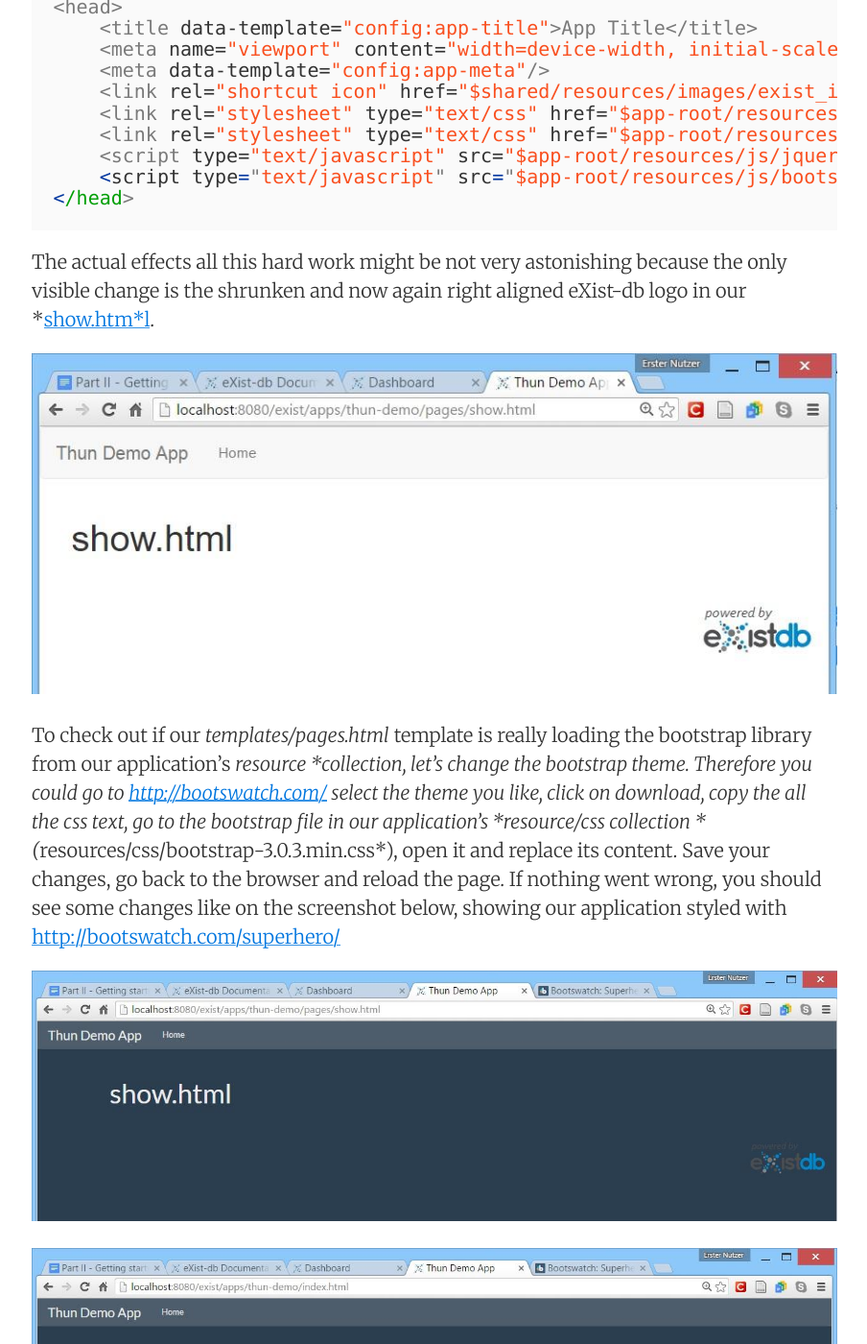
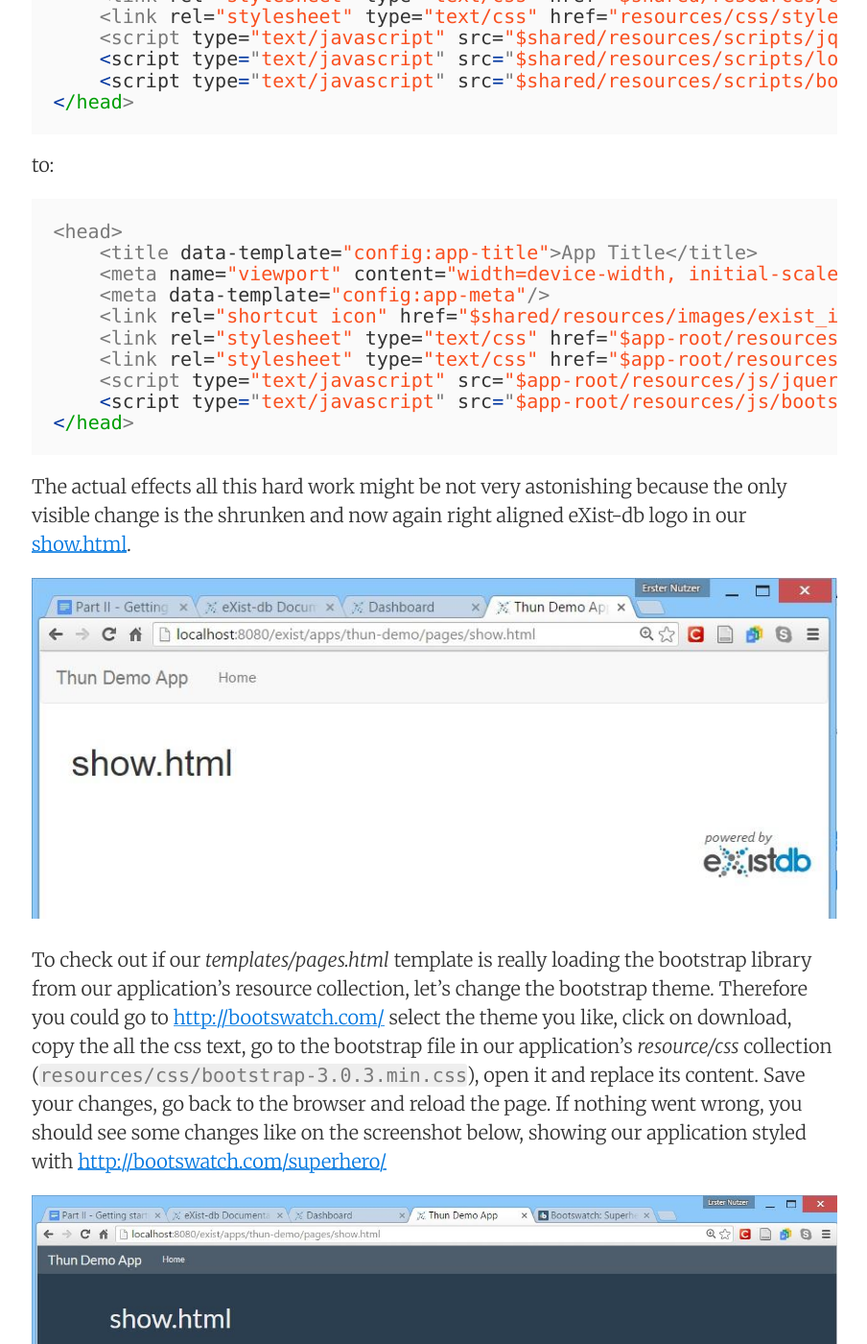
Before and after one commit to acdh-oeaw/generic-de-web-app, a Jekyll site: the page built from _posts/2016-08-11-part-2-getting-started.md, in a window 1280 px wide and 1400 px high, scrolled down 14525 px. Shown: the whole window at 96% size, without its empty margins (187-1091 px from the left). Built offline with Jekyll 4.4.1, drawn with Linux system fonts in a browser that asks for light colours; some of the changed text lies outside the part shown.

````diff
--- a/_config.yml
+++ b/_config.yml
@@ -3,8 +3,8 @@ title:       Create a Digital Edition Web-App
 email:       your_email@example.com
 author:      Peter Andorfer
 description: "A blog about creating a web application to serve digital editions."
-baseurl:     "/generic-de-web-app"
-url:         "https://csae8092.github.io"
+baseurl:     ""
+url:         "http://127.0.0.1:4000/"
 date_format: "%b %-d, %Y"
 
 # Google services
--- a/_posts/2016-08-11-part-2-getting-started.md
+++ b/_posts/2016-08-11-part-2-getting-started.md
@@ -44,7 +44,7 @@ After clicking **Done** another window should have opened, showing you the conte
 
 The basic application code layout created by the Deployment Editor consists of the three directories (modules, resources, templates) and seven documents of different kind stored in the application's root directory.
 
-To see the results of all our effort, browse to [http://localhost:8080/exist/apps/thun-demo/index.html](http://localhost:8080/exist/apps/thun-demo/index.html). ![image alt text](/staticblog/pages/img/{{ site.baseurl }}/images/part-2/image_0.jpg)
+To see the results of all our effort, browse to [http://localhost:8080/exist/apps/thun-demo/index.html](http://localhost:8080/exist/apps/thun-demo/index.html). ![image alt text]({{ site.baseurl }}/images/part-2/image_0.jpg)
 
 We could start building our digital edition application right away. But I prefer to modify this default application code layout a little bit. Because right now all our HTML files are meant to be stored in the application’s root directory. This is basically not a problem but I like a more structured code base. Therefore let´s create a new directory in our application's root directory, called *pages*. To create a new directory you can browse to eXist-db´s [dashboard](http://localhost:8080/exist/apps/dashboard/index.html) and click on the the **Collections** tile which will open the **Collection Browser**. Navigate to the application root directory */db/apps/thun-demo*, click on the **New Collection** icon, enter *pages* as **name** and click ok.
 
@@ -116,6 +116,7 @@ But when you now try to go back to the application's start page, either by click
 ### Adapt templates/page.html and controller.xql
 
 To fix this, we have to do two things. First we have to remove the relative links in our applications base template *templates/page.html*. Because when you open this document you can see, that the links to the start page *index.html* are described relative to our application’s root directory.
+
 ```html
 ...
 
@@ -138,11 +139,11 @@ To fix this, we have to do two things. First we have to remove the relative link
 
 Interestingly the bootstrap css-stylesheets are found and rendered correctly (NOTE:  To be honest, the logo is rendered far too big and in the wrong place. We will deal with this later.) as well as the eXist-db logo. Looking at the latter, we see that here the link is set as:
 
-<img **src="$shared/**resources/images/powered-by.svg" alt="Powered by eXist-db"/>
+`<img src="$shared/resources/images/powered-by.svg" alt="Powered by eXist-db"/>`
 
-Here is obviously some variable **$shared** used which resolves in the directory  **/db/apps/shared-resources/. **
+Here is obviously some variable **$shared** used which resolves in the directory  `/db/apps/shared-resources/`.
 
-Exactly this directive: "whenever you find the string “$shared" in a URL, replace “$shared” with “/db/apps/shared-resources/” can be found in the document named *controller.xql* which is located in our application's root-directory. Of course in this document this directive is written in a less prosaic but more machine readable manner (line 32-37):
+Exactly this directive: "whenever you find the string **"$shared"** in a URL, replace "$shared” with `/db/apps/shared-resources/` can be found in the document named *controller.xql* which is located in our application's root-directory. Of course in this document this directive is written in a less prosaic but more machine readable manner (line 32-37):
 
 ```xquery
 else if (contains($exist:path, "/$shared/")) then
@@ -155,7 +156,7 @@ else if (contains($exist:path, "/$shared/")) then
 
 ### $app-root-href
 
-Let´s use a similar method for our own purposes and write our own directive. A directive which declares something like: ‘whenever you meet a URL containing the string "$app-root-href", please redirect us to our index.html page.’ To achieve this, we add this code snippet into *controller.xql*, maybe after the first *else if *statement (i.e. around line 20)
+Let´s use a similar method for our own purposes and write our own directive. A directive which declares something like: ‘whenever you meet a URL containing the string "$app-root-href", please redirect us to our index.html page.’ To achieve this, we add this code snippet into *controller.xql*, maybe after the first *else if* statement (i.e. around line 20)
 
 ```xquery
 else if (contains($exist:path,"$app-root-href")) then
@@ -187,7 +188,7 @@ Save the changes in *templates/page.html* and then browse to our *pages.html* to
 
 But this solution is not perfect yet. They will only work on your locally installed eXist-db instance because of the hard-coded link in the *controller.xql* document:
 
-`<redirect url="**[http://localhost:8080/exist/apps/thun-demo/index.htm**l](http://localhost:8080/exist/apps/thun-demo/index.html%22/)["/](http://localhost:8080/exist/apps/thun-demo/index.html%22/)>`.
+`<redirect url="http://localhost:8080/exist/apps/thun-demo/index.html/">`.
 
 And we don´t like hard coded links. To get rid of them, we can use the variables which were created by the **Deployment Editor** and which are already loaded by default into the *controller.xql* as you can see in the lines 3-7.
 
@@ -205,7 +206,7 @@ As the names of those variable may not be totally self explanatory, I would reco
 
 As we are interested in referring to the our application's root directory, we are going to use **$exist:controller** because this point to the directory in which the document *controller.xql* is located. And this is the application's root directory.
 
-So with the help of  **$exist:controller, $exist:path**,** **and some string manipulation, we replace the hardcoded value of the url-attribute in the redirect-element against
+So with the help of  **$exist:controller, $exist:path**, and some string manipulation, we replace the hardcoded value of the url-attribute in the redirect-element against
 
 `<redirect url="/exist/apps/{$exist:controller}{substring-after($exist:path, "$app-root-href")}"/>`
 
@@ -233,7 +234,7 @@ As we are lazy and don't want to type (and remember) the whole url to our show.h
 
 ```
 
-Save your changes and browse to [http://localhost:8080/exist/apps/thun-demo/index.html](http://localhost:8080/exist/apps/thun-demo/index.html). Click on **Home **where you should see the new link entry "show.html". Following this should lead you to our
+Save your changes and browse to [http://localhost:8080/exist/apps/thun-demo/index.html](http://localhost:8080/exist/apps/thun-demo/index.html). Click on **Home** where you should see the new link entry "show.html". Following this should lead you to our
 
 [http://localhost:8080/exist/apps/thun-demo/pages/show.html](http://localhost:8080/exist/apps/thun-demo/pages/show.html).
 
@@ -269,7 +270,7 @@ We will start with the latter. Looking into the header section of *templates/pag
 
 We don't need the latter and we can replace the other files/libraries.
 
-Go to the *resources directory* located in our application’s root directory. Currently this directory contains only another directory called *css *which contains the aforementioned* style.css*. Create the following new directories (or collections to use eXist-db’s terminology) in this *resources directory*.
+Go to the *resources directory* located in our application’s root directory. Currently this directory contains only another directory called *css* which contains the aforementioned *style.css*. Create the following new directories (or collections to use eXist-db’s terminology) in this *resources directory*.
 
 * fonts
 
@@ -287,9 +288,9 @@ Of course we need to populate these collections with some documents.
 
 In *resources/css* add your favorite [bootstrap library](http://getbootstrap.com/). We are using bootstrap-3.0.3.min.css which you can copy and paste from eXist-db’s shared *shared-resources* collection.
 
-In *resources/js* create a collection *jquery* and one called *tablesorter*. In *resources/js/jquery *add the [jQuery](https://jquery.com/) library of your choice (but it should be compatible with your chosen bootstrap library).
+In *resources/js* create a collection *jquery* and one called *tablesorter*. In *resources/js/jquery* add the [jQuery](https://jquery.com/) library of your choice (but it should be compatible with your chosen bootstrap library).
 
-In *resources/js *add the bootstrap javascript libraries needed for bootstrap. For the time being we are done and our resource collection should look like on the screenshot below.
+In *resources/js* add the bootstrap javascript libraries needed for bootstrap. For the time being we are done and our resource collection should look like on the screenshot below.
 
 ![image alt text]({{ site.baseurl }}/images/part-2/image_6.jpg)
 
@@ -299,7 +300,7 @@ After having our libraries in place, we have to set the matching links in *templ
 
 ### $app-root
 
-We can use the same logic as the people from eXist-db with their** $shared** variable creating our **$app-root** variable which will point to our applications root directory. So after their code in* controller.xql*
+We can use the same logic as the people from eXist-db with their** $shared** variable creating our **$app-root** variable which will point to our applications root directory. So after their code in **controller.xql**
 
 ```xquery
 else if (contains($exist:path, "/$shared/")) then
@@ -324,7 +325,7 @@ else if (contains($exist:path,"**$app-root**")) then
 
 ## templates/pages.html
 
-The last thing we need to do now, is to change the links in our main template *templates/pages.html* so that they reference the libraries located in our application’s *resource* collection and not those stored in the eXist-db’s *shared-resources *app any more. This means we have to change our head element from:
+The last thing we need to do now, is to change the links in our main template *templates/pages.html* so that they reference the libraries located in our application’s *resource* collection and not those stored in the eXist-db’s *shared-resources* app any more. This means we have to change our head element from:
 
 ```html
 <head>
@@ -355,11 +356,11 @@ to:
 </head>
 ```
 
-The actual effects all this hard work might be not very astonishing because the only visible change is the shrunken and now again right aligned eXist-db logo in our *[show.htm*l](http://localhost:8080/exist/apps/thun-demo/pages/show.html).
+The actual effects all this hard work might be not very astonishing because the only visible change is the shrunken and now again right aligned eXist-db logo in our [show.html](http://localhost:8080/exist/apps/thun-demo/pages/show.html).
 
 ![image alt text]({{ site.baseurl }}/images/part-2/image_7.jpg)
 
-To check out if our *templates/pages.html* template is really loading the bootstrap library from our application’s *resource *collection, let's change the bootstrap theme. Therefore you could go to [http://bootswatch.com/](http://bootswatch.com/) select the theme you like, click on download, copy the all the css text, go to the bootstrap file in our application’s *resource/css collection *(*resources/css/bootstrap-3.0.3.min.css*), open it and replace its content. Save your changes, go back to the browser and reload the page. If nothing went wrong, you should see some changes like on the screenshot below, showing our application styled with [http://bootswatch.com/superhero/](http://bootswatch.com/superhero/)
+To check out if our *templates/pages.html* template is really loading the bootstrap library from our application’s resource collection, let's change the bootstrap theme. Therefore you could go to [http://bootswatch.com/](http://bootswatch.com/) select the theme you like, click on download, copy the all the css text, go to the bootstrap file in our application’s *resource/css* collection (`resources/css/bootstrap-3.0.3.min.css`), open it and replace its content. Save your changes, go back to the browser and reload the page. If nothing went wrong, you should see some changes like on the screenshot below, showing our application styled with [http://bootswatch.com/superhero/](http://bootswatch.com/superhero/)
 
 ![image alt text]({{ site.baseurl }}/images/part-2/image_8.jpg)
 
@@ -387,4 +388,4 @@ We
 
 ## Upcoming steps
 
-In the third part of this tutorial we will upload the XML/TEI files in our database and write our first xQuery function which will generate a very basic table of content from the uploaded XML/TEI documents. To present this table of content to the users of our web app, we will also learn how to integrate xQuery functions in HTML code.
+In the [third part]({% post_url 2016-08-12-part-3-table-of-content %}) of this tutorial we will upload the XML/TEI files in our database and write our first xQuery function which will generate a very basic table of content from the uploaded XML/TEI documents. To present this table of content to the users of our web app, we will also learn how to integrate xQuery functions in HTML code.
````
Also changed, not shown: _posts/2016-08-12-part-3-table-of-content.md (+2 -2 lines), _posts/2016-08-13-part-4-xslt-transformation.md (+13 -13 lines), _posts/2016-08-14-part-5-clean-up-the-code.md (+12 -12 lines), _posts/2016-08-15-part-6-rename-the-app.md (+1 -1 lines).
